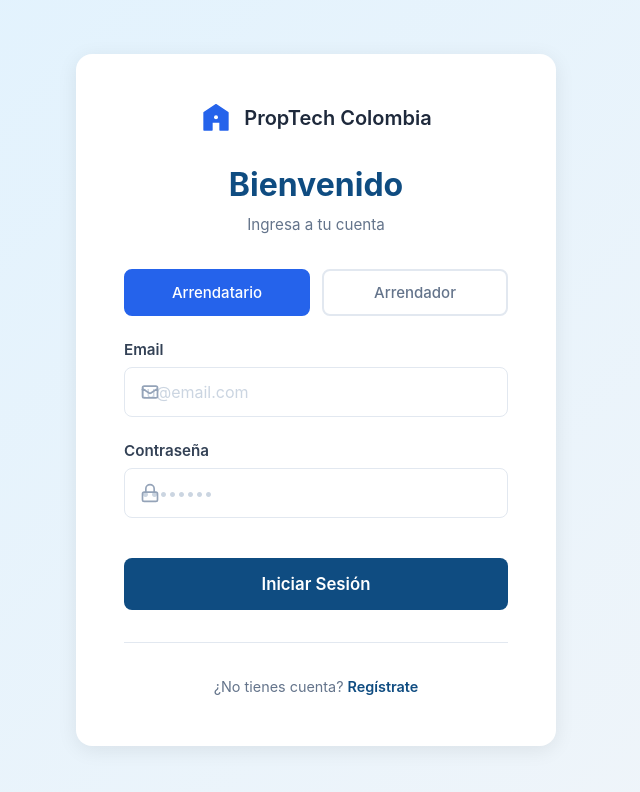
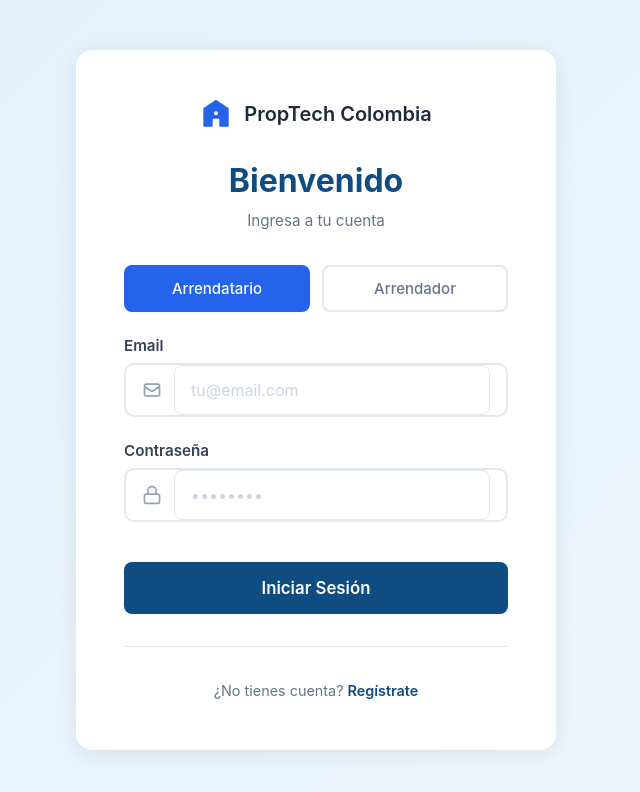
Before and after one commit to Cristian686504/prop-tech-mvp, a React app in the folder frontend/: page /login in a window 1280 px wide. Shown: the top 792 px of the page, without its empty margins (324-964 px from the left). Built offline with nearby package versions, Linux system fonts and the light colour scheme; no server answers; the HTML template or start-up script is replaced by a standard one.

Commit message:
refactor: mejorar formulario de login para mejor entendimiento

```diff
--- a/frontend/src/pages/Login.css
+++ b/frontend/src/pages/Login.css
@@ -99,41 +99,45 @@
 }
 
 .input-wrapper {
-  position: relative;
   display: flex;
   align-items: center;
+  gap: 0.75rem;
+  border: 2px solid #e2e8f0;
+  border-radius: 0.5rem;
+  padding: 0 1rem;
+  background: white;
+  transition: border-color 0.2s, box-shadow 0.2s;
+}
+
+.input-wrapper:focus-within {
+  border-color: #2563eb;
+  box-shadow: 0 0 0 3px rgba(37, 99, 235, 0.1);
 }
 
 .input-icon {
-  position: absolute;
-  left: 1rem;
+  display: flex;
+  flex-shrink: 0;
   color: #94a3b8;
   pointer-events: none;
 }
 
 .input-wrapper input {
   width: 100%;
-  padding: 0.875rem 1rem 0.875rem 3rem;
-  border: 2px solid #e2e8f0;
-  border-radius: 0.5rem;
+  padding: 0.875rem 0;
+  border: none;
+  background: transparent;
   font-size: 0.9375rem;
-  transition: all 0.2s;
   color: #1e293b;
+  outline: none;
 }
 
 .input-wrapper input::placeholder {
   color: #cbd5e1;
 }
 
-.input-wrapper input:focus {
-  outline: none;
-  border-color: #2563eb;
-  box-shadow: 0 0 0 3px rgba(37, 99, 235, 0.1);
-}
-
 .input-wrapper input:disabled {
-  background: #f8fafc;
   cursor: not-allowed;
+  opacity: 0.7;
 }
 
 .submit-button {
@@ -290,41 +294,44 @@
 }
 
 .input-wrapper {
-  position: relative;
   display: flex;
   align-items: center;
+  gap: 0.75rem;
+  border: 2px solid #e2e8f0;
+  border-radius: 10px;
+  padding: 0 1rem;
+  background: white;
+  transition: border-color 0.2s ease, box-shadow 0.2s ease;
+}
+
+.input-wrapper:focus-within {
+  border-color: #0f4c81;
+  box-shadow: 0 0 0 4px rgba(15, 76, 129, 0.1);
+}
+
+.input-wrapper:focus-within .input-icon {
+  color: #0f4c81;
 }
 
 .input-icon {
-  position: absolute;
-  left: 1rem;
+  display: flex;
+  flex-shrink: 0;
   color: #94a3b8;
   pointer-events: none;
 }
 
 .input-wrapper input {
   width: 100%;
-  padding: 0.875rem 1rem 0.875rem 3rem;
-  border: 2px solid #e2e8f0;
-  border-radius: 10px;
+  padding: 0.875rem 0;
+  border: none;
+  background: transparent;
   font-size: 1rem;
-  transition: all 0.2s ease;
   font-family: inherit;
-  background-color: white;
-}
-
-.input-wrapper input:focus {
+  color: #1e293b;
   outline: none;
-  border-color: #0f4c81;
-  box-shadow: 0 0 0 4px rgba(15, 76, 129, 0.1);
-}
-
-.input-wrapper input:focus + .input-icon {
-  color: #0f4c81;
 }
 
 .input-wrapper input:disabled {
-  background-color: #f8fafc;
   cursor: not-allowed;
   opacity: 0.6;
 }
```
